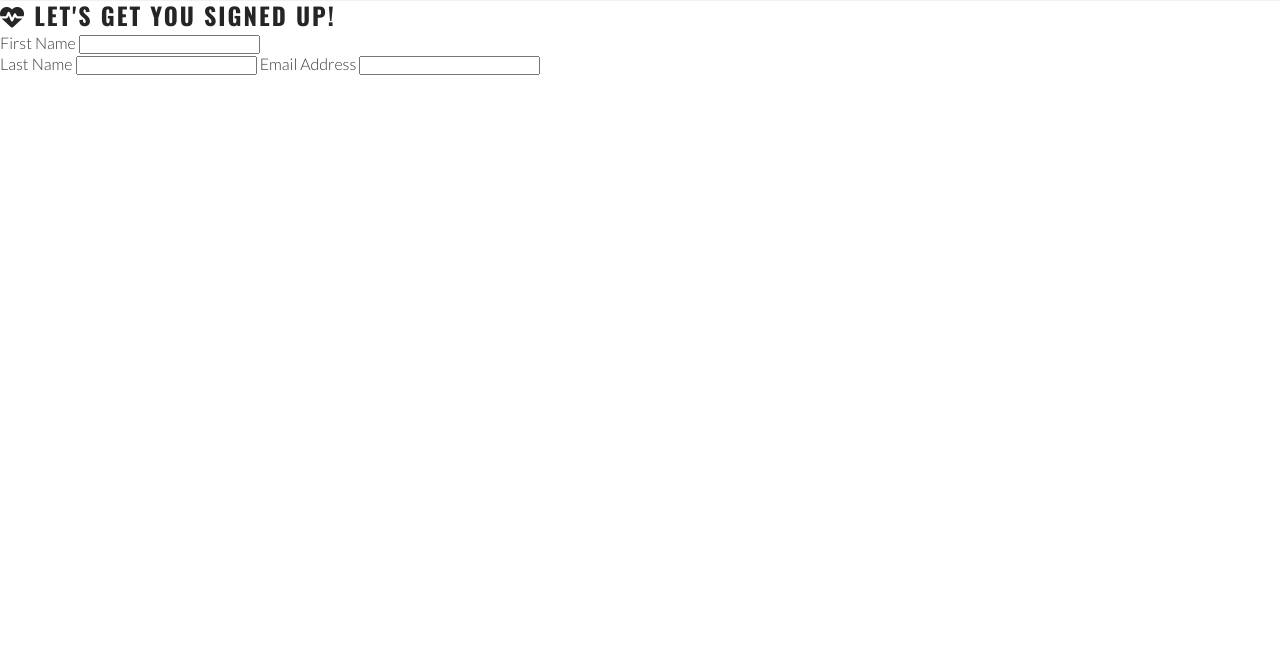
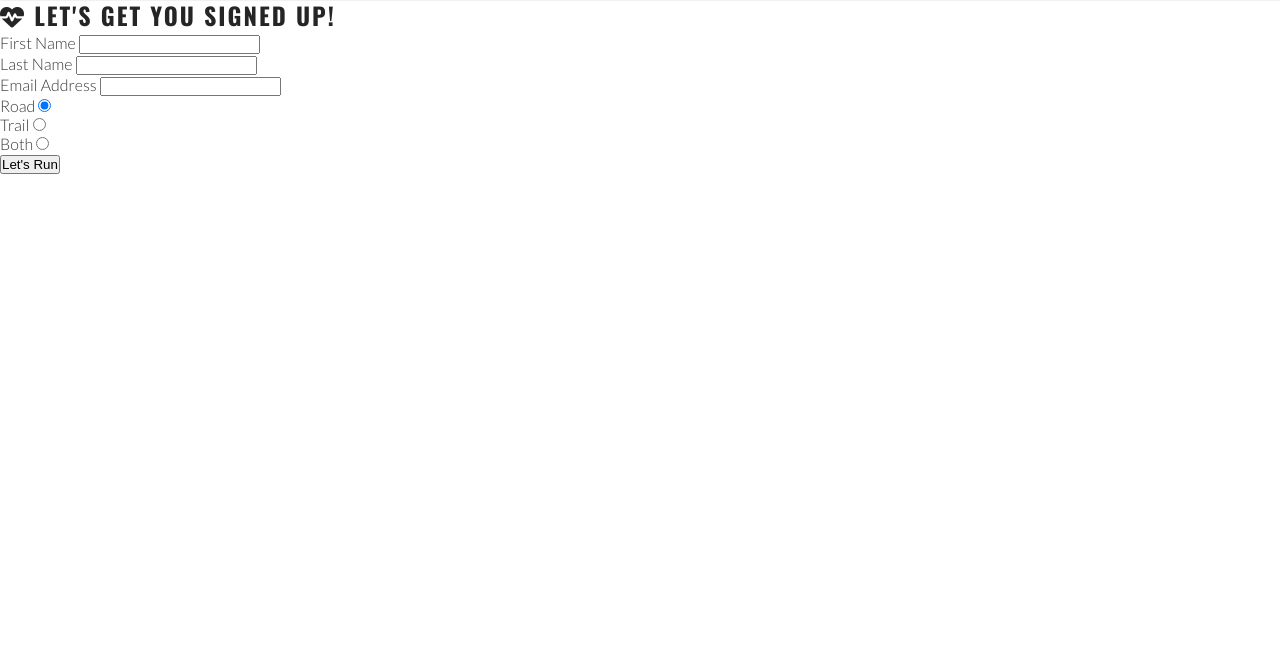
Before and after one commit to Mulloo/Love_Running, a plain HTML site: page signup.html in a window 1280 px wide. Shown: the part 82-730 px from the top of the page. Drawn offline with nearby package versions, Linux system fonts and the light colour scheme.

Commit message:
add: Created the running preference radio inputs

```diff
--- a/signup.html
+++ b/signup.html
@@ -46,8 +46,25 @@
         <br>
         <label for="last_name">Last Name</label>
         <input type="text" name="last_name" id="last_name" class="text-input" required />
+        <br>
         <label for="email_address">Email Address</label>
         <input type="text" name="email_address" id="email_address" class="text-input" required />
+        <br>
+        <div class="radio-buttons">
+          <div>
+            <label for="road">Road</label>
+            <input type="radio" name="running_preference" id="road" value="road" required checked />
+          </div>
+          <div>
+            <label for="trail">Trail</label>
+            <input type="radio" name="running_preference" id="trail" value="trail" required />
+          </div>
+          <div>
+            <label for="both">Both</label>
+            <input type="radio" name="running_preference" id="both" value="both" required />
+          </div>
+        </div>
+        <button type="submit" class="join-button">Let's Run</button>
       </form>
     </section>
   </main>
```
